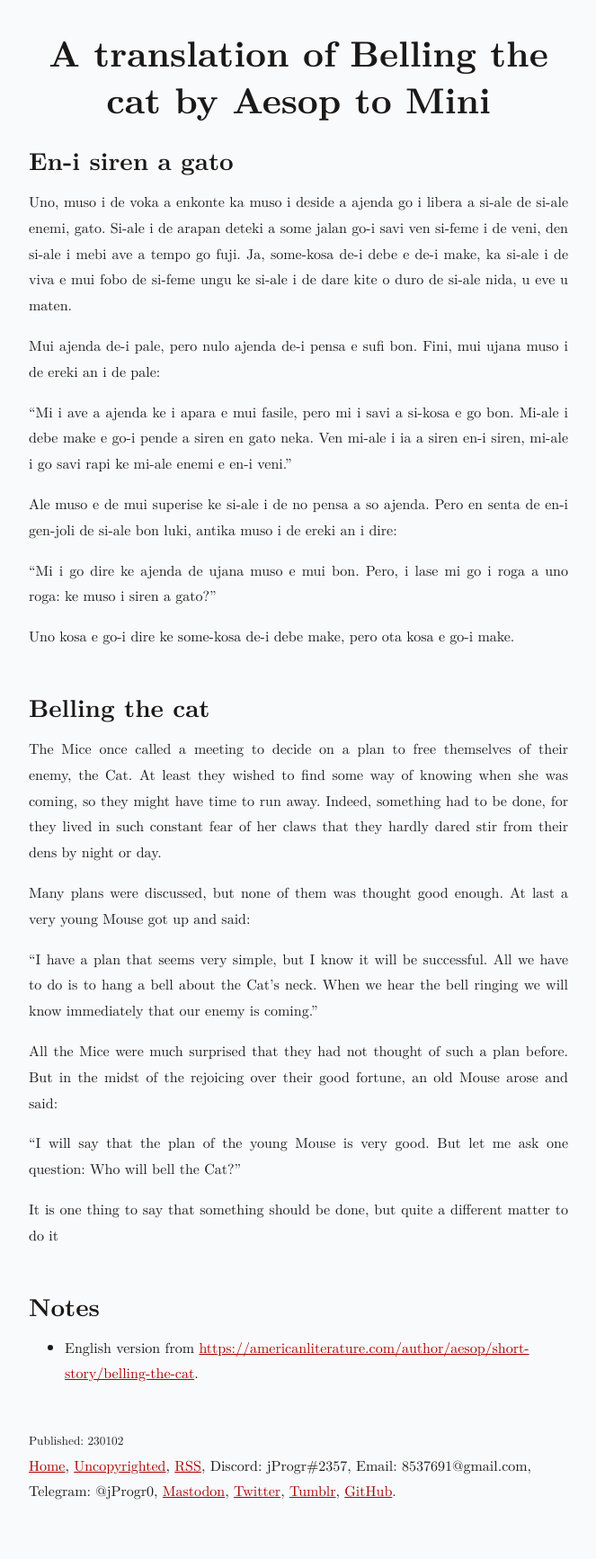
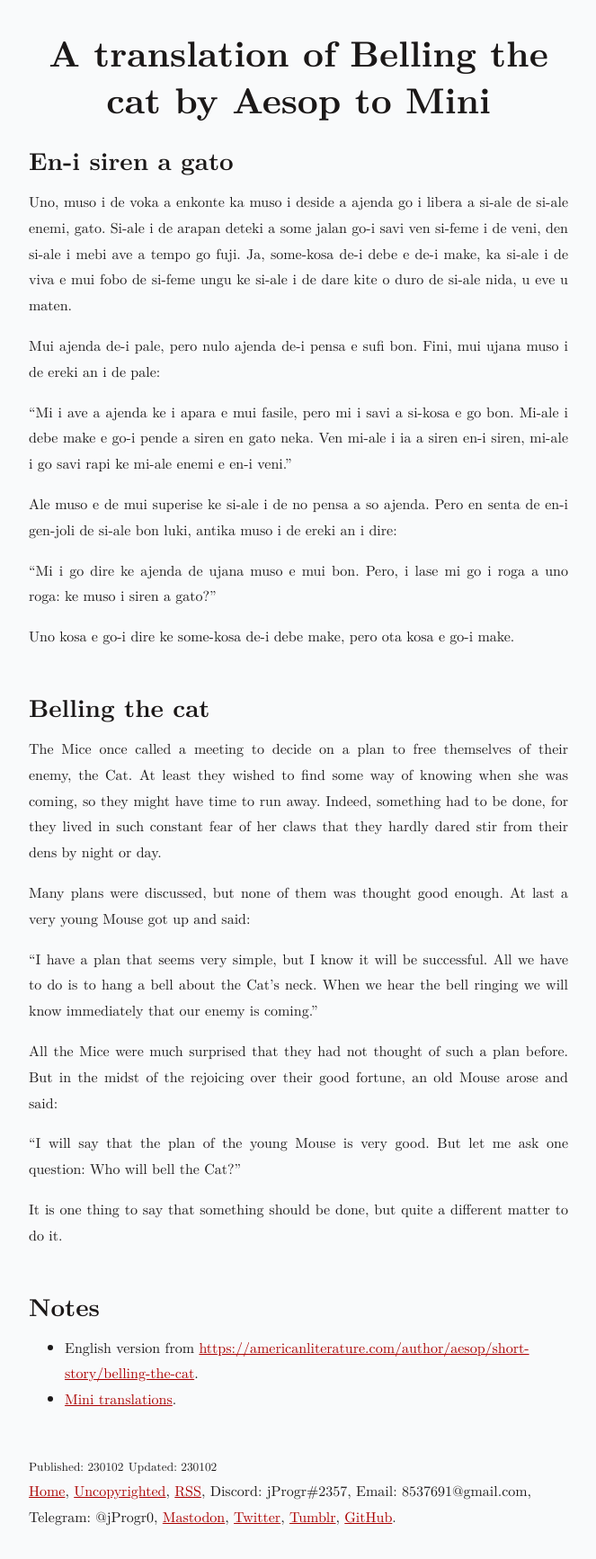
Before and after one commit to jProgr/jprogr.github.io, a Jekyll site: the page built from _posts/2023-01-02-en-i-siren-a-gato.md, in a window 1280 px wide. Shown: the whole page at 90% size, without its empty margins (308-971 px from the left). Built offline with Jekyll 4.4.1, drawn with Linux system fonts in a browser that asks for light colours; before the commit the page ends 1704 px from its top, so only the background shows below that.

Commit message:
Update content
Updated "A translation of Belling the cat by Aesop to Mini", "A
translation of A raven and a swan by Aesop to Mini", "A translation
of The tortoise and the hare by Aesop to Mini".

```diff
--- a/_posts/2023-01-02-en-i-siren-a-gato.md
+++ b/_posts/2023-01-02-en-i-siren-a-gato.md
@@ -2,6 +2,7 @@
 title: "A translation of Belling the cat by Aesop to Mini"
 permalink: /en-i-siren-a-gato
 custom_date: "230102"
+updated_date: "230102"
 ---
 
 # A translation of Belling the cat by Aesop to Mini
@@ -32,8 +33,9 @@ All the Mice were much surprised that they had not thought of such a plan before
 
 "I will say that the plan of the young Mouse is very good. But let me ask one question: Who will bell the Cat?"
 
-It is one thing to say that something should be done, but quite a different matter to do it
+It is one thing to say that something should be done, but quite a different matter to do it.
 
 ## Notes
 
 - English version from [https://americanliterature.com/author/aesop/short-story/belling-the-cat](https://americanliterature.com/author/aesop/short-story/belling-the-cat).
+- [Mini translations](/mini-translations).
```
Also changed, not shown: _posts/2022-12-29-toti-an-kuneli.md (+2 -0 lines), _posts/2022-12-31-kali-tori-an-pato.md (+2 -0 lines).
